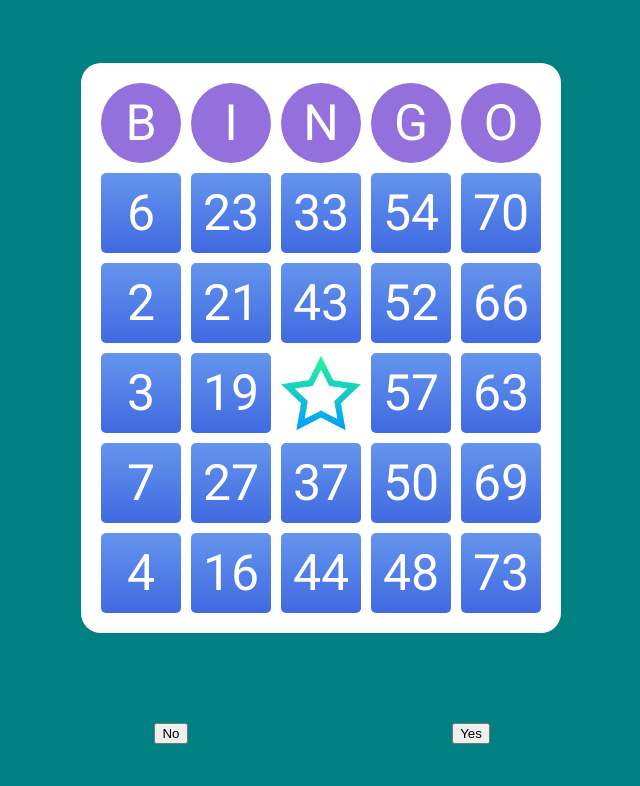
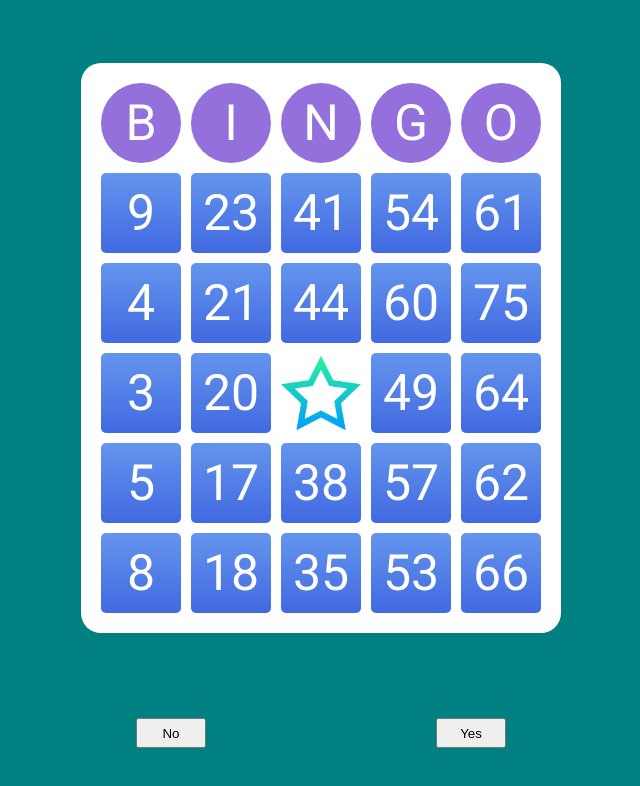
Before and after one commit to FilipGrebowski/Bingo, a plain HTML site: page index.html in a window 1280 px wide. Both pictures are taken after a click on the button "Start". Shown: the whole page, without its empty margins (319-959 px from the left). Drawn offline with Linux system fonts and the light colour scheme; a web font is replaced by a local one.

Commit message:
Added an IFFE and fixed html button spelling

```diff
--- a/css/style.css
+++ b/css/style.css
@@ -105,5 +105,5 @@ div[class*="-box"] {
 .no-button, .yes-button {
     width: 70px;
     height: 30px;
-    visibility: hidden;
+    display: none;
 }
--- a/index.html
+++ b/index.html
@@ -51,13 +51,13 @@
         <div class="button-div">
             <div class="empty-box-left"></div>
             <div class="left-button-box">
-                <button class="no-botton">No</button>
+                <button class="no-button">No</button>
             </div>
             <div class="middle-button-box">
                 <button class="start-button">Start</button>
             </div>
             <div class="right-button-box">
-                <button class="yes-botton">Yes</button>
+                <button class="yes-button">Yes</button>
             </div>
             <div class="empty-box-right"></div>
 
--- a/js/GenerateNumber.js
+++ b/js/GenerateNumber.js
@@ -8,8 +8,8 @@ document.querySelector('.start-button').addEventListener('click', function() {
     var randomNumber = Math.floor(Math.random() * 75) + 1;
 
     document.querySelector('.start-button').style.display = 'none';
-    document.querySelector('.no-button').style.display = 'initial';
-    document.querySelector('.yes-button').style.display = 'initial';
+    document.querySelector('.no-button').style.display = 'block';
+    document.querySelector('.yes-button').style.display = 'block';
 
     var obj = document.createElement('div');
     obj.id = "display-number";
--- a/js/PopulateGrid.js
+++ b/js/PopulateGrid.js
@@ -6,22 +6,22 @@ var arrayN = []; // Numbers 31-45
 var arrayG = []; // Numbers 46-60
 var arrayO = []; // Numbers 61-75
 
-// Instantiates generation and insertion of numbers.
-fillArrayWithNumbers();
 
 // This function loops through and generates a random number
 // between 1-75. The number is checked if it is contained in
 // any of the column arrays. If it is, nothing happends, if
 // it is not, it gets categorised and pushed into the appropriate
 // array.
-function fillArrayWithNumbers() {
+(function () { // Immediately Invoked Function Expression used.
 
     for (var i = 0; i < 75; i++) {
 
         // Holds random number.
         var randomNumber = Math.floor(Math.random() * 75) + 1;
 
-        if (arrayB.includes(randomNumber) || arrayI.includes(randomNumber) || arrayN.includes(randomNumber) || arrayG.includes(randomNumber) || arrayO.includes(randomNumber)) { void 0; }
+        if (arrayB.includes(randomNumber) || arrayI.includes(randomNumber) || arrayN.includes(randomNumber) || arrayG.includes(randomNumber) || arrayO.includes(randomNumber)) {
+            void 0;
+        }
         else {
             if (randomNumber >= 1 && randomNumber <= 15 && arrayB.length < 5) {
                 arrayB.push(randomNumber);
@@ -42,7 +42,7 @@ function fillArrayWithNumbers() {
     }
     // Calls the populateSquares() function.
     populateSquares();
-}
+})();
 
 // This function runs through every square of the bingo board,
 // and displays the matched number from the appropriate array.
```
